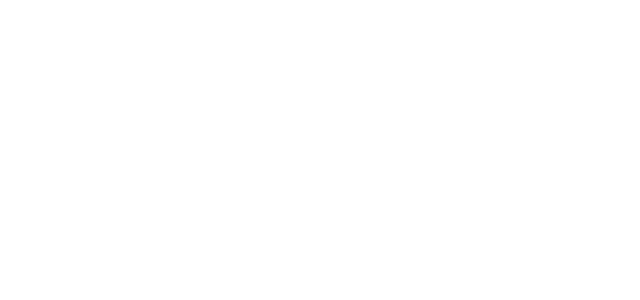
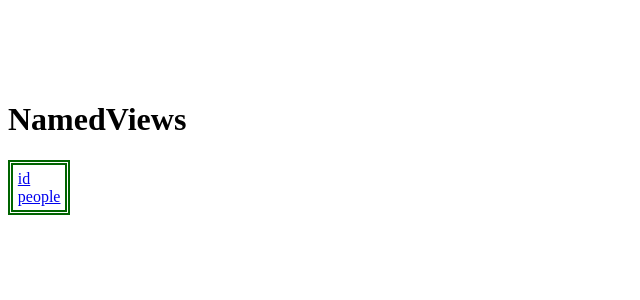
Before and after one commit to yuayuz/vue-learning, a Vue app in the folder vue-router/: page /NamedViews in a window 1280 px wide. Before the commit this address had no page. Shown: the top 300 px of the page, without its empty margins (0-640 px from the left). Built offline with nearby package versions, Linux system fonts and the light colour scheme.

Commit message:
add `NamedViews`

```diff
--- /dev/null
+++ b/vue-router/src/components/NamedViewsNav.vue
@@ -0,0 +1,18 @@
+<script setup lang="ts"></script>
+
+<template>
+  <div class="nv__nav">
+    <router-link to="/NamedViews/id">id</router-link>
+    <br />
+    <router-link to="/NamedViews/people">people</router-link>
+  </div>
+</template>
+
+<style scoped>
+.nv__nav {
+  border: darkgreen double 5px;
+  margin-right: 0.75rem;
+  padding: 0.3rem;
+  grid-area: nav;
+}
+</style>
--- a/vue-router/src/router/index.ts
+++ b/vue-router/src/router/index.ts
@@ -8,6 +8,10 @@ import NestedRoutes from '@/views/Essentials/NestedRoutes.vue'
 import NestedRoutes1 from '@/views/Essentials/NestedRoutes1.vue'
 import NestedRoutes2 from '@/views/Essentials/NestedRoutes2.vue'
 import ProgrammaticNavigation from '@/views/Essentials/ProgrammaticNavigation.vue'
+import NamedViews from '@/views/Essentials/NamedViews.vue'
+import NamedViewsId from '@/views/Essentials/NamedViewsId.vue'
+import NamedViewsAge from '@/views/Essentials/NamedViewsAge.vue'
+import NamedViewsPeople from '@/views/Essentials/NamedViewsPeople.vue'
 
 const router = createRouter({
   history: createWebHistory(import.meta.env.BASE_URL),
@@ -58,6 +62,26 @@ const router = createRouter({
       path: '/ProgrammaticNavigation',
       name: 'ProgrammaticNavigation',
       component: ProgrammaticNavigation
+    },
+    {
+      path: '/NamedViews',
+      name: 'NamedViews',
+      component: NamedViews,
+      children: [
+        {
+          path: 'id',
+          component: NamedViewsId
+        },
+        {
+          path: 'people',
+          name: 'people',
+          components: {
+            default: NamedViewsPeople,
+            name: NamedViewsId,
+            age: NamedViewsAge
+          }
+        }
+      ]
     }
   ]
 })
--- /dev/null
+++ b/vue-router/src/views/Essentials/NamedViews.vue
@@ -0,0 +1,33 @@
+<script setup lang="ts">
+import NamedViewsNav from '@/components/NamedViewsNav.vue'
+</script>
+
+<template>
+  <!--
+    有时候想同时 (同级) 展示多个视图，而不是嵌套展示，
+    例如创建一个布局，有 sidebar (侧导航) 和 main (主内容) 两个视图，
+    这个时候命名视图就派上用场了。
+    可以在界面中拥有多个单独命名的视图，而不是只有一个单独的出口。
+    如果 router-view 没有设置名字，那么默认为 default。
+    -->
+
+  <h1>NamedViews</h1>
+  <div class="nv">
+    <NamedViewsNav />
+    <router-view></router-view>
+    <router-view name="name"></router-view>
+    <router-view name="age"></router-view>
+  </div>
+</template>
+
+<style scoped>
+.nv {
+  display: grid;
+  grid-template-columns: auto 1fr;
+  grid-template-rows: auto;
+  grid-template-areas:
+    'nav people'
+    'nav content'
+    'nav helper';
+}
+</style>
--- /dev/null
+++ b/vue-router/src/views/Essentials/NamedViewsAge.vue
@@ -0,0 +1,7 @@
+<script setup lang="ts"></script>
+
+<template>
+  <p>Age is: 18</p>
+</template>
+
+<style scoped></style>
--- /dev/null
+++ b/vue-router/src/views/Essentials/NamedViewsId.vue
@@ -0,0 +1,7 @@
+<script setup lang="ts"></script>
+
+<template>
+  <p>Id is: 123456</p>
+</template>
+
+<style scoped></style>
--- /dev/null
+++ b/vue-router/src/views/Essentials/NamedViewsPeople.vue
@@ -0,0 +1,7 @@
+<script setup lang="ts"></script>
+
+<template>
+  <h2>People</h2>
+</template>
+
+<style scoped></style>
--- a/vue-router/src/views/Home.vue
+++ b/vue-router/src/views/Home.vue
@@ -35,6 +35,7 @@ const n = ref(0)
   </button>
   <button @click="handleRouter('NestedRoutes')">NestedRoutes</button>
   <button @click="handleRouter('ProgrammaticNavigation')">ProgrammaticNavigation</button>
+  <button @click="handleRouter('NamedViews')">NamedViews</button>
 </template>
 
 <style scoped></style>
```
Also changed, not shown: vue-router/src/views/Essentials/NamedViewsName.vue (added, +7 -0 lines).
